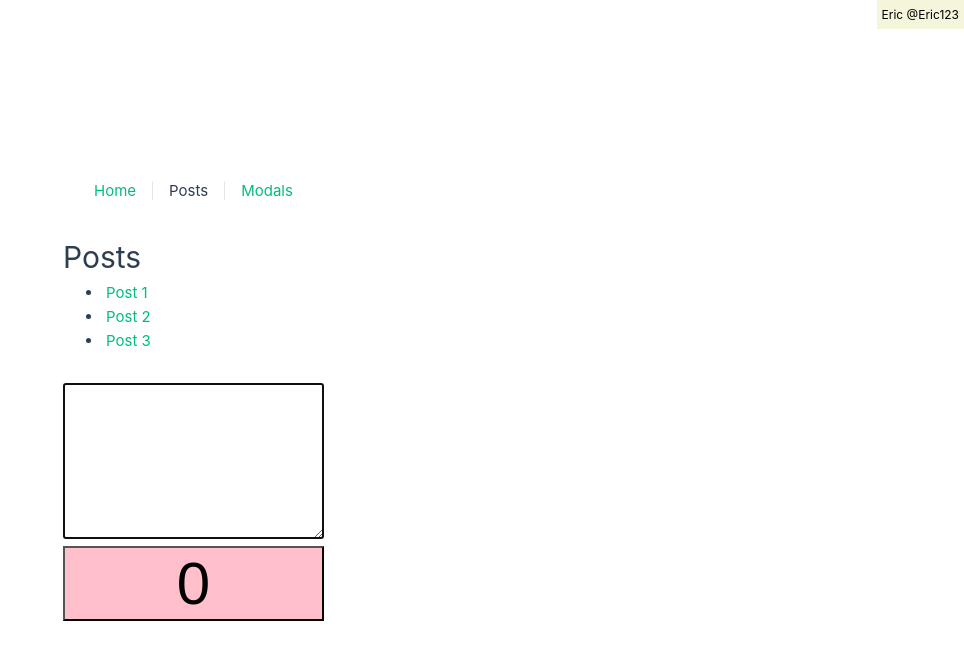
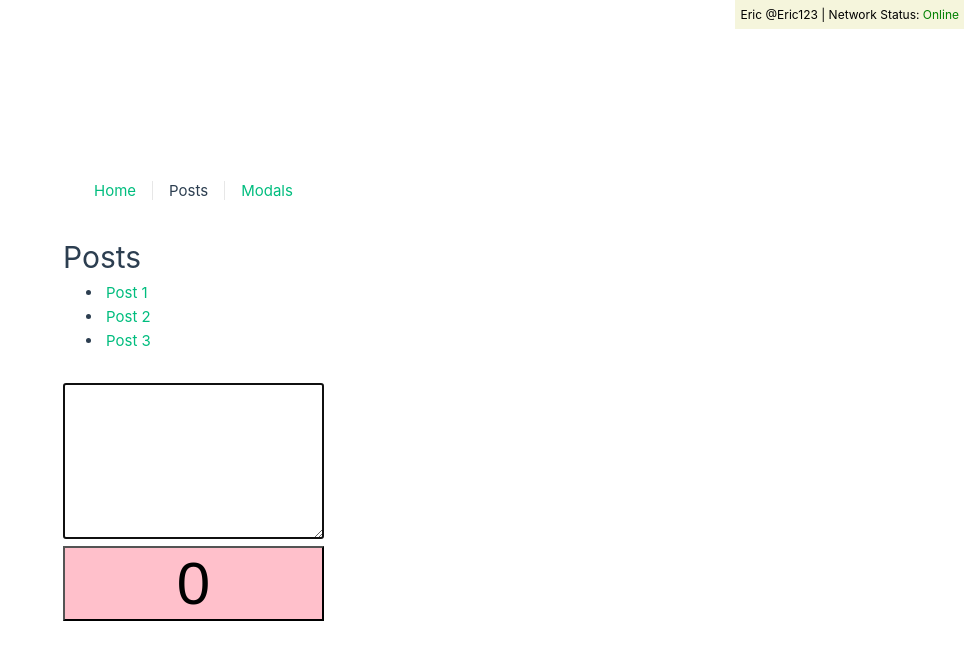
Before and after one commit to EricTimRussell/vue-comp-basics, a Vue app: page /posts in a window 1280 px wide. Shown: the top 660 px of the page, without its empty margins (316-1280 px from the left). Built offline with nearby package versions, Linux system fonts and the light colour scheme.

Commit message:
vueUse composables

```diff
--- a/package.json
+++ b/package.json
@@ -9,6 +9,7 @@
     "preview": "vite preview"
   },
   "dependencies": {
+    "@vueuse/core": "^10.7.2",
     "pinia": "^2.1.7",
     "vue": "^3.3.11",
     "vue-router": "^4.2.5"
--- a/src/App.vue
+++ b/src/App.vue
@@ -1,6 +1,10 @@
 <template>
   <div class="user-data">
-    {{ userData.name }} @{{ userData.username }}
+    {{ userData.name }} @{{ userData.username }} |
+    Network Status:
+    <span :style="{ color: online ? 'green' : 'red' }">
+      {{ online ? 'Online' : 'Offline' }}
+    </span>
   </div>
 
   <header>
@@ -18,7 +22,10 @@
 
 <script setup>
 import { reactive, provide } from "vue";
+import { useOnline } from '@vueuse/core'
 
+// online status
+const online = useOnline()
 
 const userData = reactive({
   name: 'Eric',
--- a/src/views/PostsView.vue
+++ b/src/views/PostsView.vue
@@ -15,7 +15,6 @@
 
   </div>
 </template>
-
 <script setup>
 import { vAutofocus } from "@/directives/vAutofocus"
 import { ref } from "vue";
```
Also changed, not shown: 1 other file (tests, documents, lock files or other folders).
